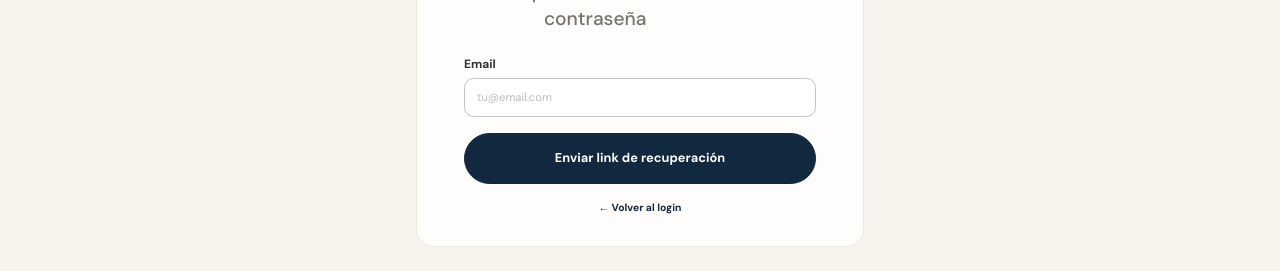
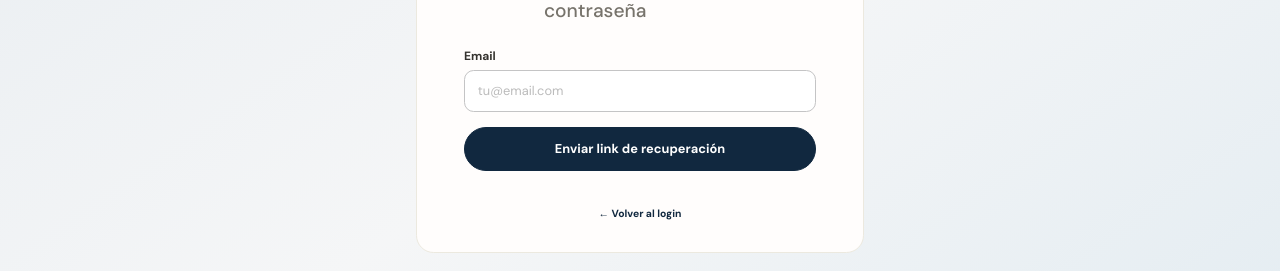
Before and after one commit to dnigro/rentocampo, a Next.js app: page /recuperar-contrasena in a window 1280 px wide. Shown: the part 377-648 px from the top of the page. Built offline with nearby package versions, Linux system fonts and the light colour scheme; no server answers.

Commit message:
style(auth): unify recovery and reset screens with RentoCampo registration design

```diff
--- a/styles/auth-responsive.css
+++ b/styles/auth-responsive.css
@@ -254,3 +254,38 @@ html body .app-shell :is(.auth-page-login,.auth-page-register) .password-toggle
 .auth-google-button:hover{background:#f3f7f9;border-color:#376582;}
 .auth-google-button:focus-visible{outline:3px solid #a2c6dd;outline-offset:2px;}
 .auth-google-button:disabled{opacity:.6;cursor:wait;}
+
+
+/* Shared auth identity for sign-in, registration, recovery and password reset. */
+html body .app-shell :is(.auth-page-login,.auth-page-register,.auth-page:not(.auth-page-login):not(.auth-page-register)) {
+  background:linear-gradient(145deg,#e8edf1,#f5f6f7 54%,#e5edf2)!important;
+}
+html body .app-shell .auth-page:not(.auth-page-login):not(.auth-page-register) {
+  min-height:calc(100dvh - 190px);
+  padding:clamp(24px,5vw,56px) 16px;
+}
+html body .app-shell .auth-page:not(.auth-page-login):not(.auth-page-register)::before {display:none!important}
+html body .app-shell .auth-page:not(.auth-page-login):not(.auth-page-register) .auth-card {
+  width:min(100%,540px);max-width:540px;padding:clamp(24px,4vw,42px);
+  background:#fff;border:1px solid #dce1e4;border-radius:22px;
+  box-shadow:0 14px 38px rgba(16,42,67,.055);
+}
+html body .app-shell .auth-page:not(.auth-page-login):not(.auth-page-register) .auth-title {
+  color:#102a43;font-family:inherit;font-weight:750;font-size:clamp(30px,5vw,42px);
+  line-height:1.12;letter-spacing:-.035em;
+}
+html body .app-shell .auth-page:not(.auth-page-login):not(.auth-page-register) .form-input {
+  width:100%;min-height:52px;padding:12px 16px;border:1px solid #cdd6dd;
+  border-radius:12px;background:#fff;color:#102a43;font-size:16px;box-sizing:border-box;
+}
+html body .app-shell .auth-page:not(.auth-page-login):not(.auth-page-register) .btn-submit {
+  width:100%;min-height:54px;border:0;border-radius:999px;
+  background:#102a43;color:#fff;font-size:16px;font-weight:750;
+}
+html body .app-shell .auth-page:not(.auth-page-login):not(.auth-page-register) .auth-footer {
+  margin-top:24px;padding-top:20px;border-top:1px solid #e7eaed;text-align:center;
+}
+@media(max-width:600px){
+ html body .app-shell .auth-page:not(.auth-page-login):not(.auth-page-register){min-height:0;padding:22px 12px}
+ html body .app-shell .auth-page:not(.auth-page-login):not(.auth-page-register) .auth-card{padding:25px 20px;border-radius:18px}
+}
```
